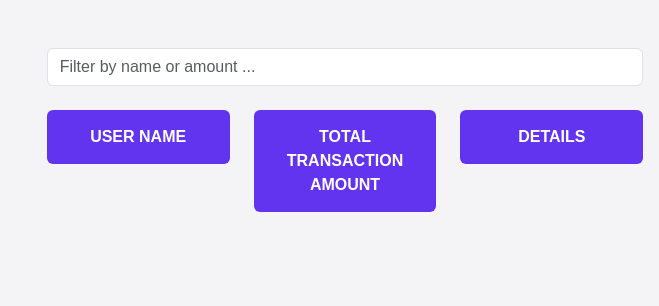
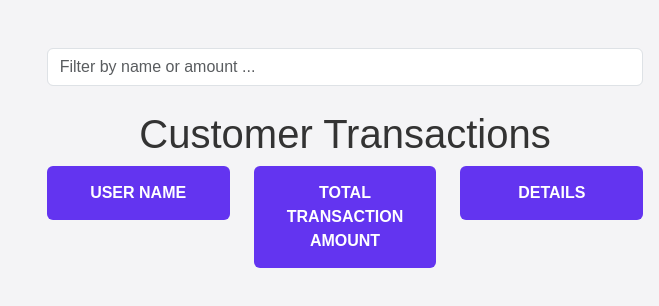
Before and after one commit to AmiraElsa3id/Customer-Transactions, a plain HTML site: page index.html in a window 1280 px wide. Shown: the whole page, without its empty margins (621-1280 px from the left). Drawn offline with nearby package versions, Linux system fonts and the light colour scheme; no server answers.

Commit message:
modified:   css/style.css modified:   index.html modified:   js/script.js

```diff
--- a/css/style.css
+++ b/css/style.css
@@ -22,7 +22,9 @@ body{
     background-color: #fff;
     border-bottom: 1px rgba(128, 128, 128, 0.329) solid;
 }
-
+h1{
+    color:#333333;
+}
 .details{
     display: none;
     background-color: rgba(223, 223, 223, 0.247);
--- a/index.html
+++ b/index.html
@@ -3,7 +3,7 @@
 <head>
     <meta charset="UTF-8">
     <meta name="viewport" content="width=device-width, initial-scale=1.0">
-    <title>Document</title>
+    <title>Customer Transactions</title>
     <link rel="stylesheet" href="./css/all.min.css">
     <link rel="stylesheet" href="./css/bootstrap.min.css">
     <link rel="stylesheet" href="./css/style.css">
@@ -22,6 +22,7 @@
             <input type="text" name="search" class="form-control" placeholder="Filter by name or amount ... ">
 
     </div>
+    <h1 class="text-center ">Customer Transactions</h1>
     <div class="row text-center justify-content-between flex-nowrap align-items-stretch ">
         <div class="col "><div class="head rounded-2">USER NAME</div></div>
         <div class="col"><div class="head rounded-2">TOTAL TRANSACTION AMOUNT</div></div>
--- a/js/script.js
+++ b/js/script.js
@@ -22,10 +22,8 @@ console.log(detailsBtns)
 
 async function display(customers, transactions){
     displayChart(1);
-// $('data').html()
 let box=``;
 let details=``;
-// const customerTransactions = transactions.filter(t => t.customer_id === customer.id);
 customers.forEach(function(customer){
     const customerTransactions = transactions.filter(t => t.customer_id === customer.id);
     let dates =customerTransactions.map(t => t.date);
@@ -129,109 +127,5 @@ detailsBtns.forEach(btn => {
 })
 });
 
-// document.querySelector(".details-bt").forEach(function(btn){
-//     btn.addEventListener("click",function(e){
-//         e.preventDefault();
-//         console.log(btn)
-//     })
-// })
-// $(".details-btn").click(function(e){
-//     console.log(e)
-//     $(".details-btn").not($(this)).next().slideUp()
-//     $(this).next().slideToggle()
-// }
-// )
-// $('.details-btn').on('click', function (event) {
-//     event.preventDefault();
-//     $(this).closest('.customer-data').find('.details').toggle();
-// });
 
-// $('.details-btn').on("click",function(event){
-//     console.log("it work")
-//     event.preventDefault();
-//         this.next().slideToggle(300);
-// })
-// function displayDetails(){
-// $('.details').eq(this).next().slideToggle(300);
-// console.log(this)
-// }
-
-// const displayCustomers = (customers, transactions) => {
-//     customerTableBody.innerHTML = '';
-//     customers.forEach(customer => {
-//         const customerTransactions = transactions.filter(t => t.customer_id === customer.id);
-//         const totalAmount = customerTransactions.reduce((sum, t) => sum + t.amount, 0);
-//         const row = document.createElement('tr');
-//         row.innerHTML = `<td>${customer.name}</td><td colspan="2">${totalAmount}</td>`;
-//         row.addEventListener('click', () => {
-//             displayTransactions(customerTransactions);
-//             displayChart(customerTransactions);
-//         });
-//         customerTableBody.appendChild(row);
-//     });
-// };
-
-// const displayTransactions = (customerTransactions) => {
-//     customerTransactions.forEach(transaction => {
-//         const transactionRow = document.createElement('tr');
-//         transactionRow.classList.add('transaction-row');
-//         transactionRow.innerHTML = `<td></td><td>${transaction.date}</td><td>${transaction.amount}</td>`;
-//         customerTableBody.appendChild(transactionRow);
-//     });
-// };
-
-// const displayChart = (customerTransactions) => {
-//     const dates = customerTransactions.map(t => t.date);
-//     const amounts = customerTransactions.map(t => t.amount);
-
-//     if (chart) {
-//         chart.destroy();
-//     }
-
-//     chart = new Chart(transactionChartCtx, {
-//         type: 'line',
-//         data: {
-//             labels: dates,
-//             datasets: [{
-//                 label: 'Transaction Amount',
-//                 data: amounts,
-//                 borderColor: 'rgba(75, 192, 192, 1)',
-//                 borderWidth: 1,
-//                 fill: false
-//             }]
-//         },
-//         options: {
-//             scales: {
-//                 x: {
-//                     type: 'time',
-//                     time: {
-//                         unit: 'day'
-//                     }
-//                 }
-//             }
-//         }
-//     });
-// };
-
-// filterInput.addEventListener('input', (e) => {
-//     const filterValue = e.target.value.toLowerCase();
-//     const filteredCustomers = customers.filter(customer =>
-//         customer.name.toLowerCase().includes(filterValue)
-//     );
-//     const filteredTransactions = transactions.filter(transaction =>
-//         transaction.amount.toString().includes(filterValue)
-//     );
-
-//     const combinedFilteredCustomers = customers.filter(customer =>
-//         filteredTransactions.some(transaction => transaction.customer_id === customer.id) ||
-//         customer.name.toLowerCase().includes(filterValue)
-//     );
-
-//     displayCustomers(combinedFilteredCustomers, transactions);
-// });
-
-
-
-
-
-getData()
+getData();
```
